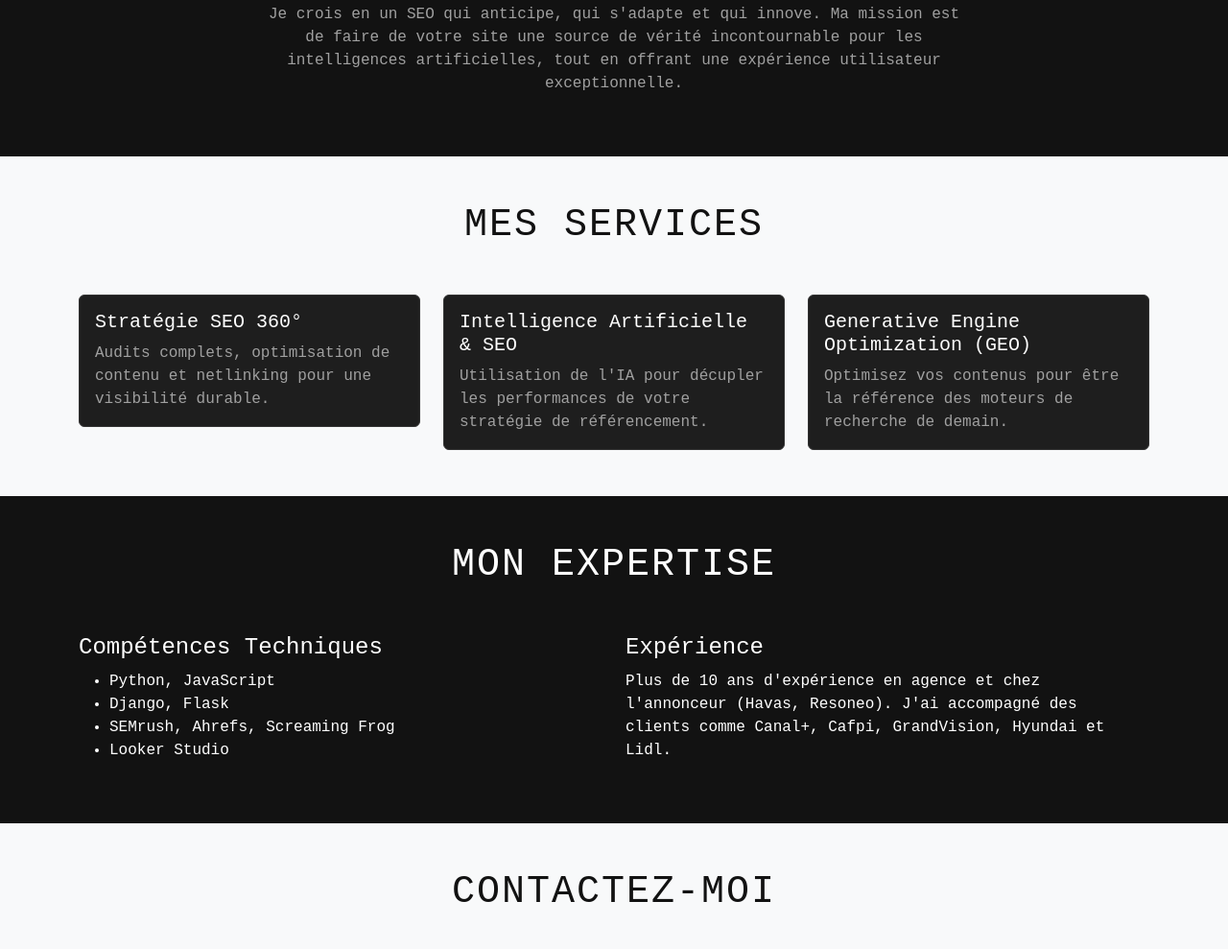
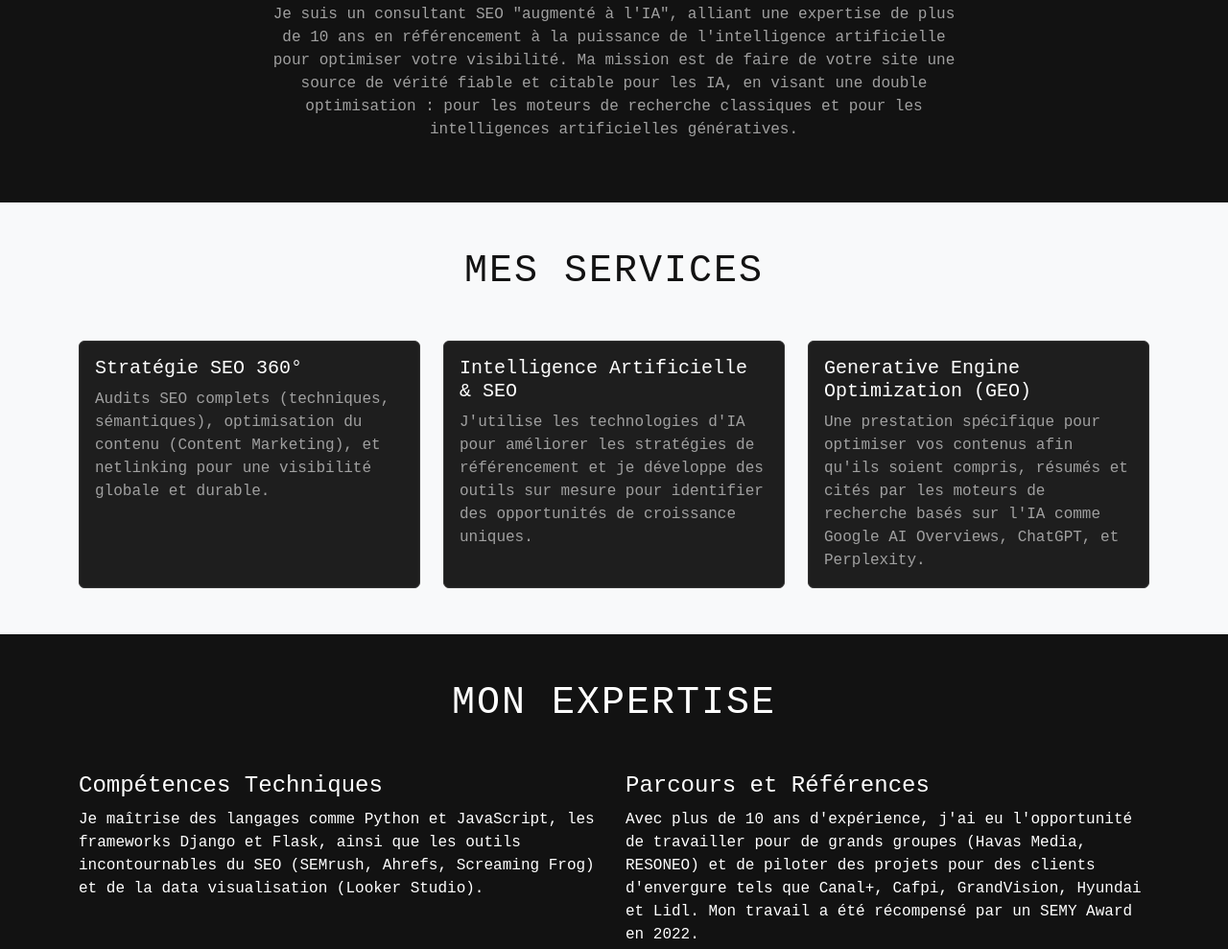
Before and after one commit to JuJu78/consultant-generative-engine-optimization, a plain HTML site: page home.html in a window 1280 px wide. Shown: the part 909-1898 px from the top of the page at 96% size. Drawn offline with nearby package versions, Linux system fonts and the light colour scheme.

Commit message:
feat:Update-Content-And-Remove-Home-Link

```diff
--- a/home.html
+++ b/home.html
@@ -17,7 +17,7 @@
             </button>
             <div class="collapse navbar-collapse" id="navbarNav">
                 <ul class="navbar-nav ms-auto">
-                    <li class="nav-item"><a class="nav-link" href="#hero">Accueil</a></li>
+
                     <li class="nav-item"><a class="nav-link" href="#about">À Propos</a></li>
                     <li class="nav-item"><a class="nav-link" href="#services">Services</a></li>
                     <li class="nav-item"><a class="nav-link" href="#expertise">Expertise</a></li>
@@ -40,7 +40,7 @@
             <div class="row">
                 <div class="col-lg-8 mx-auto text-center">
                     <h2 class="section-heading">Mon Manifeste</h2>
-                    <p class="text-muted">Je crois en un SEO qui anticipe, qui s'adapte et qui innove. Ma mission est de faire de votre site une source de vérité incontournable pour les intelligences artificielles, tout en offrant une expérience utilisateur exceptionnelle.</p>
+                    <p class="text-muted">Je suis un consultant SEO "augmenté à l'IA", alliant une expertise de plus de 10 ans en référencement à la puissance de l'intelligence artificielle pour optimiser votre visibilité. Ma mission est de faire de votre site une source de vérité fiable et citable pour les IA, en visant une double optimisation : pour les moteurs de recherche classiques et pour les intelligences artificielles génératives.</p>
                 </div>
             </div>
         </div>
@@ -53,26 +53,26 @@
             </div>
             <div class="row">
                 <div class="col-md-4">
-                    <div class="card">
+                    <div class="card h-100">
                         <div class="card-body">
                             <h5 class="card-title">Stratégie SEO 360°</h5>
-                            <p class="card-text">Audits complets, optimisation de contenu et netlinking pour une visibilité durable.</p>
+                            <p class="card-text">Audits SEO complets (techniques, sémantiques), optimisation du contenu (Content Marketing), et netlinking pour une visibilité globale et durable.</p>
                         </div>
                     </div>
                 </div>
                 <div class="col-md-4">
-                    <div class="card">
+                    <div class="card h-100">
                         <div class="card-body">
                             <h5 class="card-title">Intelligence Artificielle & SEO</h5>
-                            <p class="card-text">Utilisation de l'IA pour décupler les performances de votre stratégie de référencement.</p>
+                            <p class="card-text">J'utilise les technologies d'IA pour améliorer les stratégies de référencement et je développe des outils sur mesure pour identifier des opportunités de croissance uniques.</p>
                         </div>
                     </div>
                 </div>
                 <div class="col-md-4">
-                    <div class="card">
+                    <div class="card h-100">
                         <div class="card-body">
                             <h5 class="card-title">Generative Engine Optimization (GEO)</h5>
-                            <p class="card-text">Optimisez vos contenus pour être la référence des moteurs de recherche de demain.</p>
+                            <p class="card-text">Une prestation spécifique pour optimiser vos contenus afin qu'ils soient compris, résumés et cités par les moteurs de recherche basés sur l'IA comme Google AI Overviews, ChatGPT, et Perplexity.</p>
                         </div>
                     </div>
                 </div>
@@ -88,16 +88,11 @@
             <div class="row">
                 <div class="col-lg-6">
                     <h4>Compétences Techniques</h4>
-                    <ul>
-                        <li>Python, JavaScript</li>
-                        <li>Django, Flask</li>
-                        <li>SEMrush, Ahrefs, Screaming Frog</li>
-                        <li>Looker Studio</li>
-                    </ul>
+                    <p>Je maîtrise des langages comme Python et JavaScript, les frameworks Django et Flask, ainsi que les outils incontournables du SEO (SEMrush, Ahrefs, Screaming Frog) et de la data visualisation (Looker Studio).</p>
                 </div>
                 <div class="col-lg-6">
-                    <h4>Expérience</h4>
-                    <p>Plus de 10 ans d'expérience en agence et chez l'annonceur (Havas, Resoneo). J'ai accompagné des clients comme Canal+, Cafpi, GrandVision, Hyundai et Lidl.</p>
+                    <h4>Parcours et Références</h4>
+                    <p>Avec plus de 10 ans d'expérience, j'ai eu l'opportunité de travailler pour de grands groupes (Havas Media, RESONEO) et de piloter des projets pour des clients d'envergure tels que Canal+, Cafpi, GrandVision, Hyundai et Lidl. Mon travail a été récompensé par un SEMY Award en 2022.</p>
                 </div>
             </div>
         </div>
```
